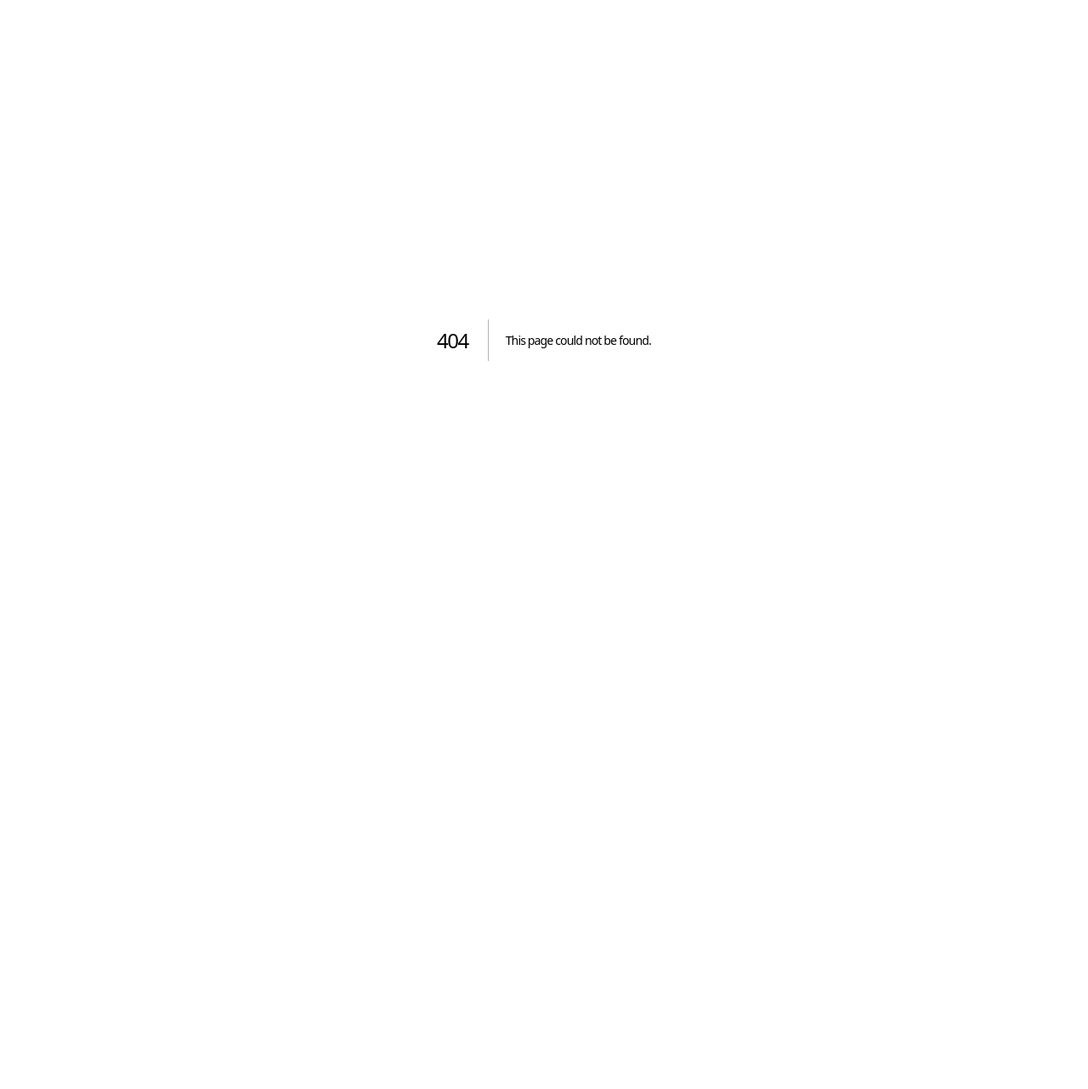
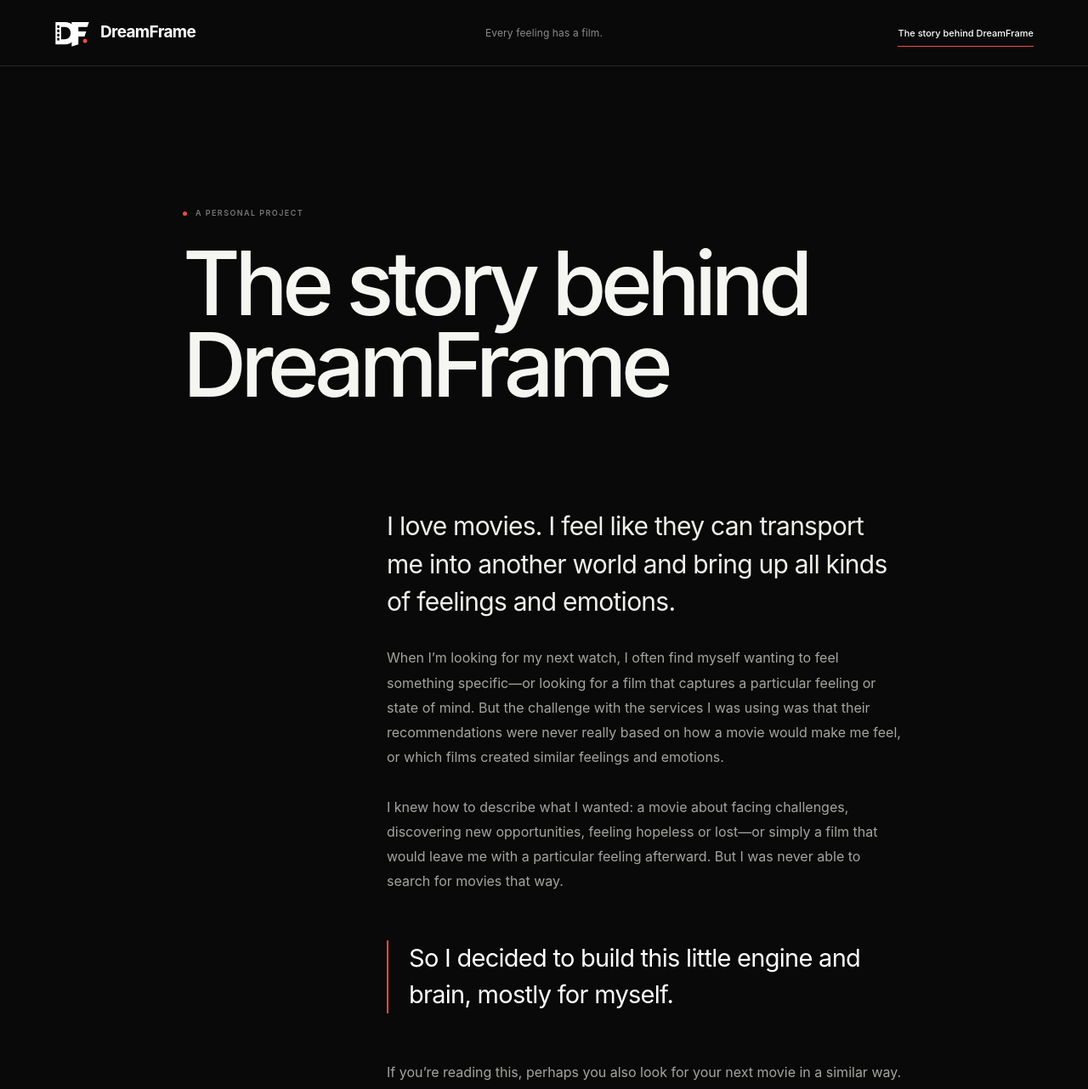
Before and after one commit to lenkabr/DreamFrame, a Next.js app: page /story in a window 1280 px wide. Before the commit this address had no page. Shown: the top 1282 px of the page at 85% size. Before the commit the page ends 800 px from the top, so only its background shows below. Built offline with nearby package versions, Linux system fonts and the light colour scheme.

Commit message:
Add the story behind DreamFrame page

```diff
--- /dev/null
+++ b/app/story/page.tsx
@@ -0,0 +1,53 @@
+import type { Metadata } from 'next';
+import Link from 'next/link';
+
+export const metadata: Metadata = {
+  title: 'The story behind DreamFrame',
+  description: 'Why Lenka decided to build DreamFrame—a more emotional way to discover what to watch.',
+};
+
+export default function StoryPage() {
+  return <main className="story-page">
+    <header className="site-header">
+      <Link className="brand" href="/" aria-label="DreamFrame home"><img className="brand-logo" src="/dreamframe-logo-white.svg" alt="" /><span>DreamFrame</span></Link>
+      <span className="tagline">Every feeling has a film.</span>
+      <nav className="site-nav" aria-label="Main navigation"><Link className="active" href="/story" aria-current="page">The story behind DreamFrame</Link></nav>
+    </header>
+
+    <article className="story-article">
+      <p className="story-kicker"><span /> A personal project</p>
+      <h1>The story behind<br />DreamFrame</h1>
+
+      <div className="story-body">
+        <p className="story-lead">I love movies. I feel like they can transport me into another world and bring up all kinds of feelings and emotions.</p>
+
+        <p>When I’m looking for my next watch, I often find myself wanting to feel something specific—or looking for a film that captures a particular feeling or state of mind. But the challenge with the services I was using was that their recommendations were never really based on how a movie would make me feel, or which films created similar feelings and emotions.</p>
+
+        <p>I knew how to describe what I wanted: a movie about facing challenges, discovering new opportunities, feeling hopeless or lost—or simply a film that would leave me with a particular feeling afterward. But I was never able to search for movies that way.</p>
+
+        <p className="story-emphasis">So I decided to build this little engine and brain, mostly for myself.</p>
+
+        <p>If you’re reading this, perhaps you also look for your next movie in a similar way. Or maybe you’re simply curious. Either way, I hope you find something that leaves you feeling exactly how you hoped, matches your mood, or gives you whatever you’re looking for.</p>
+
+        <p>This isn’t a commercial project. I wanted to learn by working with the latest technology and build something that solves a problem I had—a product I couldn’t find but wished existed.</p>
+
+        <div className="story-signoff">
+          <p>If you’d like to connect, you can find my LinkedIn and Instagram below.</p>
+          <p>Cheers,<br /><strong>Lenka</strong></p>
+          <div className="story-socials" aria-label="Connect with Lenka">
+            <a href="https://www.linkedin.com/in/lenka-brozmanov%C3%A1-20b255a5" target="_blank" rel="noreferrer">
+              <svg viewBox="0 0 24 24" aria-hidden="true"><path d="M6.5 8.2H3.2V21h3.3V8.2ZM4.85 3A1.93 1.93 0 1 0 4.85 6.86 1.93 1.93 0 0 0 4.85 3ZM21 13.65c0-3.85-2.05-5.64-4.79-5.64a4.14 4.14 0 0 0-3.74 2.05V8.2H9.18V21h3.29v-6.34c0-1.67.32-3.29 2.39-3.29 2.04 0 2.07 1.91 2.07 3.4V21H21v-7.35Z" /></svg>
+              <span>LinkedIn</span>
+            </a>
+            <a href="https://www.instagram.com/lenka.br/" target="_blank" rel="noreferrer">
+              <svg viewBox="0 0 24 24" aria-hidden="true"><path d="M7.2 2h9.6A5.2 5.2 0 0 1 22 7.2v9.6a5.2 5.2 0 0 1-5.2 5.2H7.2A5.2 5.2 0 0 1 2 16.8V7.2A5.2 5.2 0 0 1 7.2 2Zm-.18 2A3.02 3.02 0 0 0 4 7.02v9.96A3.02 3.02 0 0 0 7.02 20h9.96A3.02 3.02 0 0 0 20 16.98V7.02A3.02 3.02 0 0 0 16.98 4H7.02Zm10.23 1.5a1.25 1.25 0 1 1 0 2.5 1.25 1.25 0 0 1 0-2.5ZM12 7a5 5 0 1 1 0 10 5 5 0 0 1 0-10Zm0 2a3 3 0 1 0 0 6 3 3 0 0 0 0-6Z" /></svg>
+              <span>Instagram</span>
+            </a>
+          </div>
+        </div>
+      </div>
+    </article>
+
+    <footer><span>DreamFrame</span><p>A calmer way to choose what to watch.</p><p>Made for the feeling after the credits.</p></footer>
+  </main>;
+}
```
